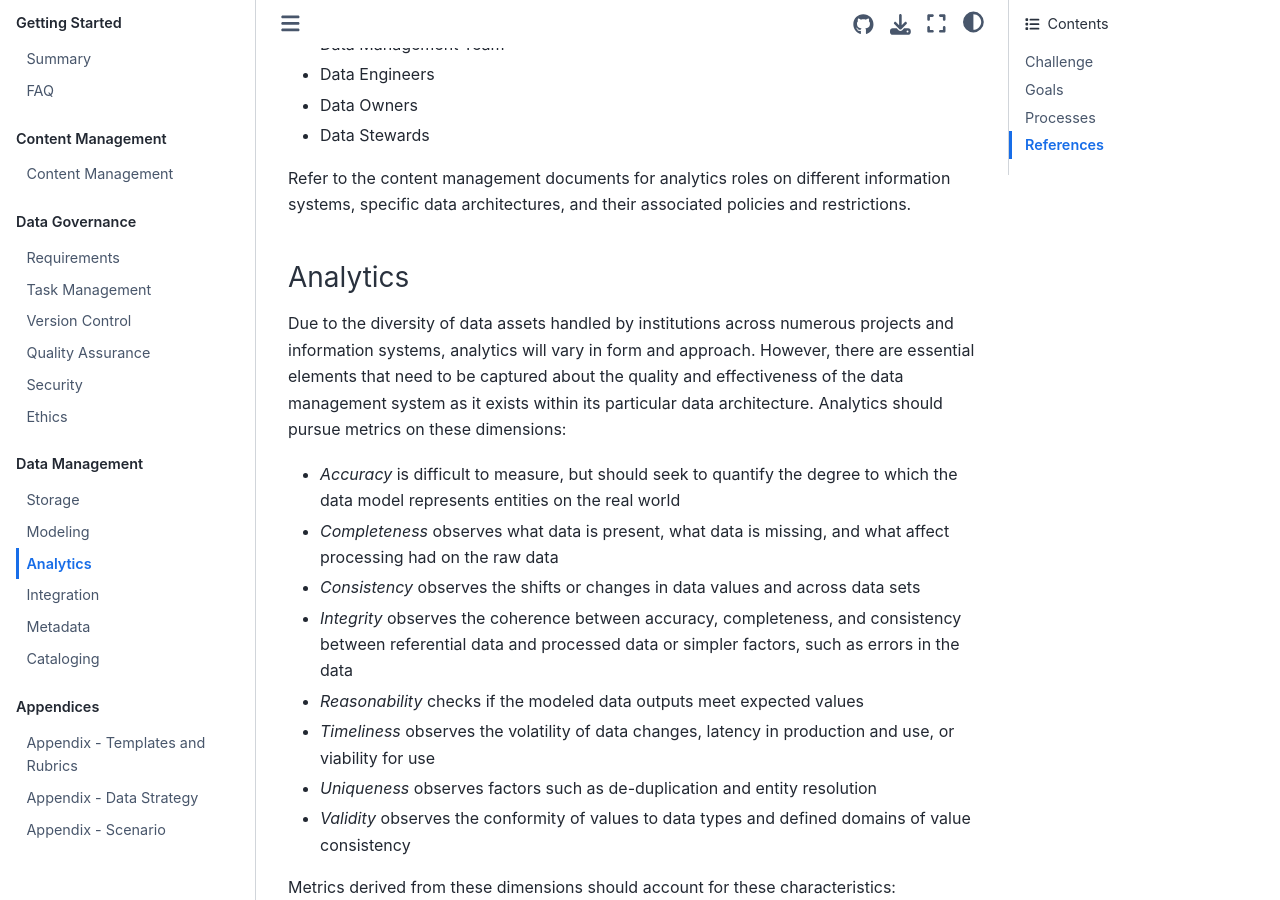
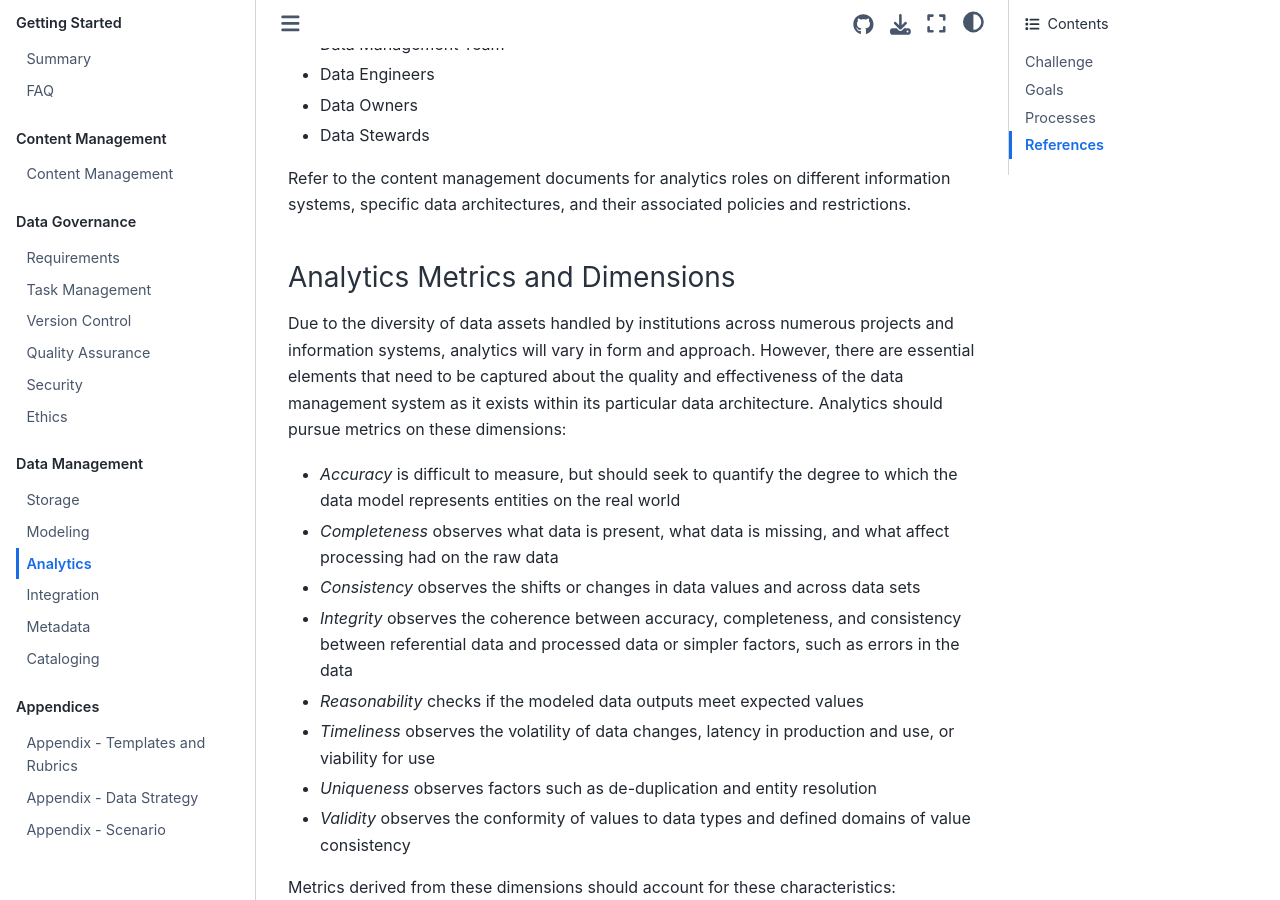
Before and after one commit to CertusGroup/ciutshi, a Jupyter Book: the page built from docs/analytics.md, in a window 1280 px wide and 900 px high, scrolled down 1837 px. Built offline with Jupyter Book 1.0.4 settings and Sphinx 7.4.7 and the Sphinx Book theme 1.1.4, drawn with Linux system fonts in a browser that asks for light colours.

Commit message:
refactor: rename header to make more unique

```diff
--- a/docs/analytics.md
+++ b/docs/analytics.md
@@ -1,4 +1,3 @@
-<!-- markdownlint-disable MD024 -->
 # Analytics
 
 There is a need in data management for effective and sufficiently comprehensive analytics. As part of data processing, analytics produces consistent profiles for data that acts as a series of benchmark tests for the data model prior to integration. Analytics provides consumers of integration endpoints essential information on the model features and structures. This analytic output, stored in the data catalog, allows an institution's internal customers to make rapid assessments for additional data management requirements while making code and tool reuse simpler to assess and implement throughout the data management system.
@@ -38,7 +37,7 @@ These are the roles currently associated with data analytics practices:
 
 Refer to the content management documents for analytics roles on different information systems, specific data architectures, and their associated policies and restrictions.
 
-### Analytics
+### Analytics Metrics and Dimensions
 
 Due to the diversity of data assets handled by institutions across numerous projects and information systems, analytics will vary in form and approach. However, there are essential elements that need to be captured about the quality and effectiveness of the data management system as it exists within its particular data architecture. Analytics should pursue metrics on these dimensions:
 
```
